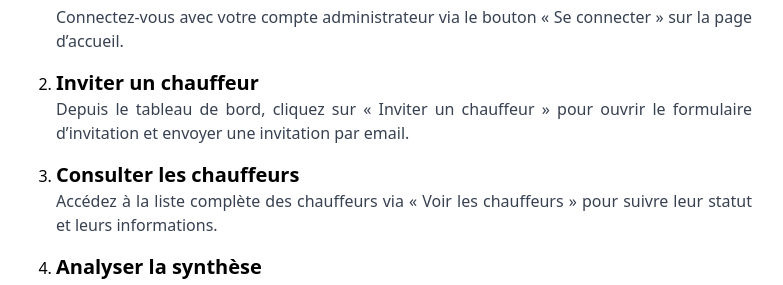
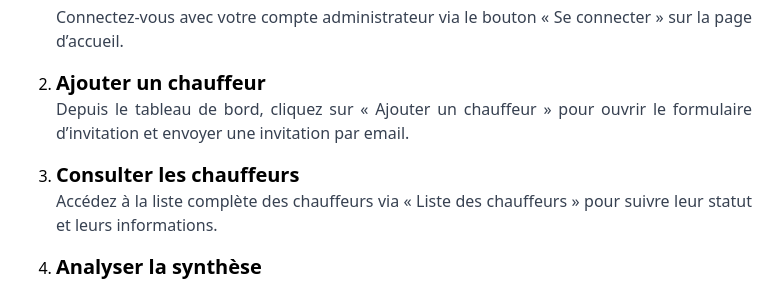
Before and after one commit to delivops-app/delivops-codexv2, a Next.js app in the folder frontend/: page /aide/admin in a window 1280 px wide. Shown: the part 179-464 px from the top of the page, without its empty margins (248-1031 px from the left). Built offline with nearby package versions, Linux system fonts and the light colour scheme.

Commit message:
Update admin chauffeur button labels

```diff
--- a/frontend/app/aide/admin/page.tsx
+++ b/frontend/app/aide/admin/page.tsx
@@ -7,14 +7,14 @@ const steps = [
       "Connectez-vous avec votre compte administrateur via le bouton « Se connecter » sur la page d’accueil.",
   },
   {
-    title: 'Inviter un chauffeur',
+    title: 'Ajouter un chauffeur',
     description:
-      "Depuis le tableau de bord, cliquez sur « Inviter un chauffeur » pour ouvrir le formulaire d’invitation et envoyer une invitation par email.",
+      "Depuis le tableau de bord, cliquez sur « Ajouter un chauffeur » pour ouvrir le formulaire d’invitation et envoyer une invitation par email.",
   },
   {
     title: 'Consulter les chauffeurs',
     description:
-      "Accédez à la liste complète des chauffeurs via « Voir les chauffeurs » pour suivre leur statut et leurs informations.",
+      "Accédez à la liste complète des chauffeurs via « Liste des chauffeurs » pour suivre leur statut et leurs informations.",
   },
   {
     title: 'Analyser la synthèse',
--- a/frontend/app/chauffeurs/invite/page.tsx
+++ b/frontend/app/chauffeurs/invite/page.tsx
@@ -151,7 +151,7 @@ export default function InviteChauffeurPage() {
         >
           Retour
         </button>
-        <h1 className="mb-6 text-3xl font-bold">Inviter un chauffeur</h1>
+        <h1 className="mb-6 text-3xl font-bold">Ajouter un chauffeur</h1>
         <div className="mb-6">
           <p>
             <span className="font-medium">Quota actuel:</span>{' '}
--- a/frontend/components/AdminDashboard.tsx
+++ b/frontend/components/AdminDashboard.tsx
@@ -20,13 +20,13 @@ export default function AdminDashboard({ onInvite, roles }: AdminDashboardProps)
           onClick={onInvite}
           className="rounded bg-green-600 px-4 py-2 text-white"
         >
-          Inviter un chauffeur
+          Ajouter un chauffeur
         </button>
         <Link
           href="/chauffeurs"
           className="mt-2 rounded bg-blue-600 px-4 py-2 text-white"
         >
-          Voir les chauffeurs
+          Liste des chauffeurs
         </Link>
         <Link
           href="/chauffeurs/synthese"
```
